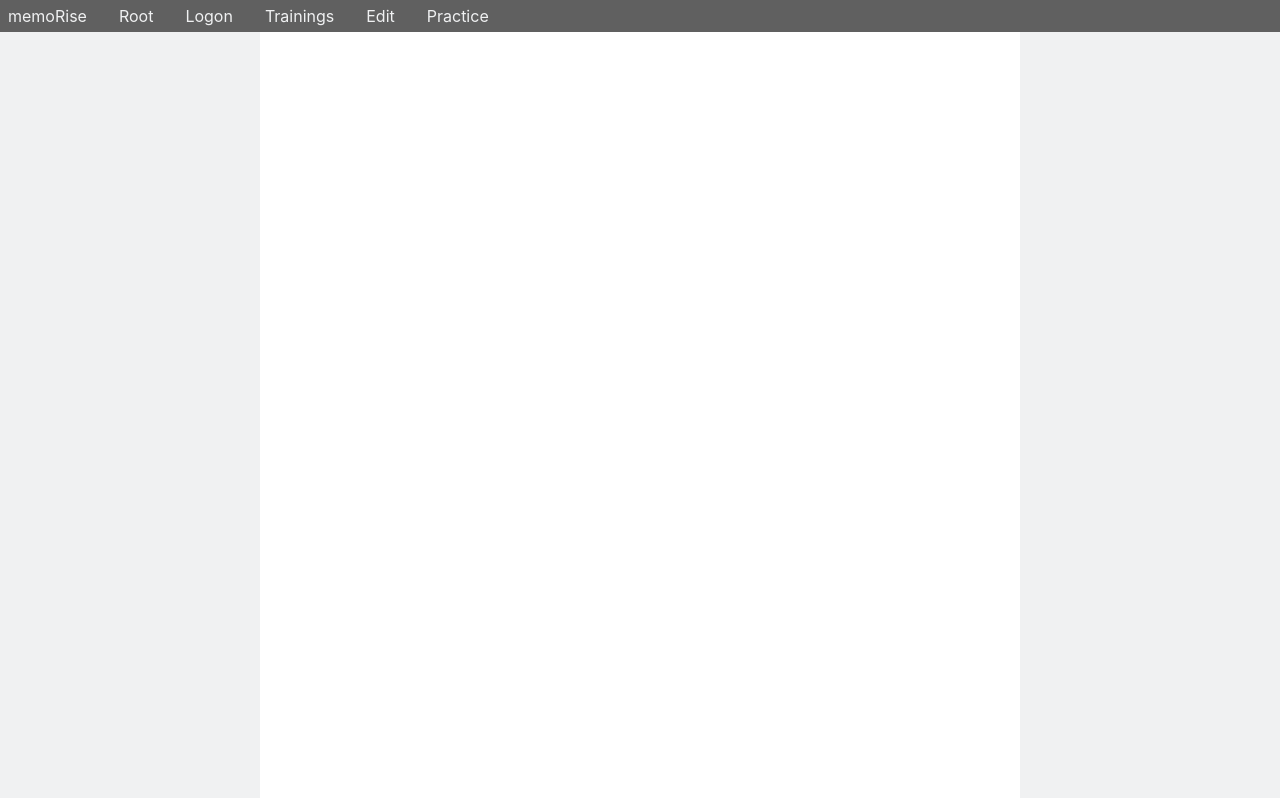
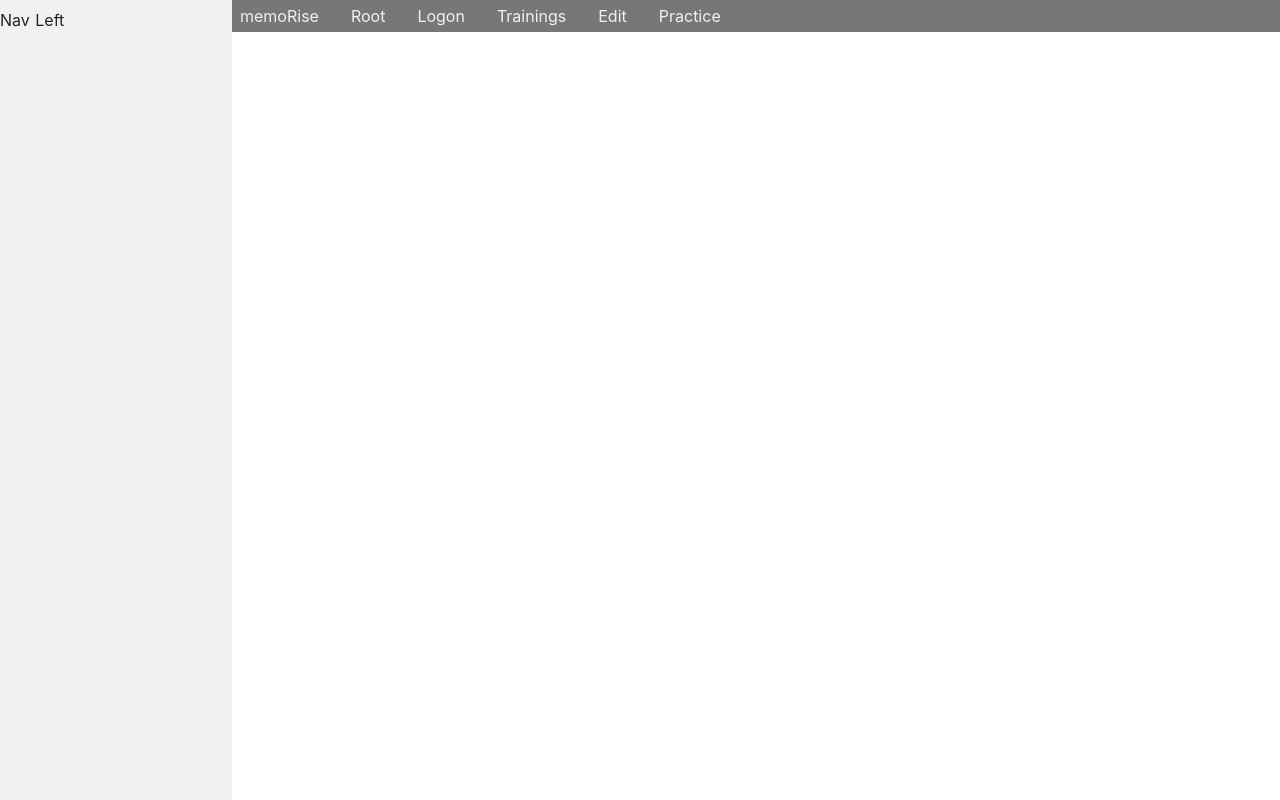
Before and after one commit to x700700/memorise-web-nuxt, a Nuxt app: page / in a window 1280 px wide. Built offline with nearby package versions, Linux system fonts and the light colour scheme; what vue-js-modal would draw is missing.

Commit message:
rewrite screen layout

```diff
--- a/components/Page/MemoHeader.vue
+++ b/components/Page/MemoHeader.vue
@@ -50,13 +50,13 @@ export default {
 
     .header-container {
       background-color: @grey-dark;
-      height: 2rem;
+      height: @top-nav-height;
       display: flex;
       flex-direction: row;
       align-items: center;
 
       .header-title {
-        margin-left: @margin;
+        margin-left: @mid-space;
       }
 
       div {
--- a/components/Practice.vue
+++ b/components/Practice.vue
@@ -70,6 +70,7 @@ export default {
       this.nextCardTransitionWidth = true;
       this.cardFront = true;
 
+      // Todo - JQuery Slide - get cb when css transition
       // make width css transition work
       setTimeout(() => {
         this.cardNumber += 1;
--- a/global/global-vars.less
+++ b/global/global-vars.less
@@ -1,8 +1,13 @@
 
 @max-mobile-width: 600px;
 
-@margin: 0.5rem;
+@left-nav-width: 14.5rem;
+@top-nav-height: 2rem;
+
+
+@mid-space: 0.5rem;
 @border-radius: 5px;
+
 
 @shadow-color1: rgba(0, 0, 0, .8);
 @shadow-color2: rgba(0, 0, 0, .25);
@@ -16,10 +21,10 @@
 
 @white: #fff;
 @grey-lightest: rgb(240, 241, 242);
-@grey-lighter: rgba(0, 0, 0, 0.25);
-@grey-light: rgba(0, 0, 0, 0.45);
-@grey-dark: rgba(0, 0, 0, 0.6);
-@grey-darkest: rgba(0, 0, 0, 0.9);
+@grey-lighter: #D9DADB;
+@grey-light: #AEAFB0;
+@grey-dark: #767778;
+@grey-darkest: #232323;
 @black: #000;
 
 @txt-dark: @grey-darkest;
--- a/pages/index.vue
+++ b/pages/index.vue
@@ -1,9 +1,20 @@
 
 <template>
   <div class="index-router">
+    <div class="nav-left">
+      <div class="nav-left-content">
+        Nav Left
+      </div>
+    </div>
+    <div class="main-container">
+      <div class="nav-top">
+        <div class="nav-top-container">
           <MemoHeader />
+        </div>
+      </div>
       <div class="content">
         <NuxtChild :key="$route.params.id" />
+      </div>
     </div>
   </div>
 </template>
@@ -46,7 +57,7 @@ export default {
     color: @txt-dark;
     // height: 100%;
     // min-height: 100%;
-    overflow: hidden;
+    // overflow: hidden;
   }
 </style>
 
@@ -56,17 +67,79 @@ export default {
   .index-router {
     background-color: @grey-lightest;
 
+    .nav-left {
+      margin: 0;
+      padding: 0;
+      border: 0;
+      outline: 0;
+      vertical-align: baseline;
+      background: transparent;
+      height: 100%;
+
+      .nav-left-content {
+        position: fixed;
+        z-index: 10;
+        left: 0;
+        top: 0;
+        width: @left-nav-width;
+        height: 100%;
+        padding: 10px 0 30px 0;
+        background-color: @grey-lightest;
+        color: @txt-dark;
+        box-sizing: border-box;
+        display: flex;
+        flex-direction: column;
+
+        @media (max-width: @max-mobile-width) {
+          display: none;
+        }
+      }
+    }
+
+    .main-container {
+      margin-left: @left-nav-width;
+      min-width: 358px;
+
+      @media (max-width: @max-mobile-width) {
+        margin-left: 0;
+      }
+
+      .nav-top {
+        z-index: 11;
+        position: fixed;
+        top: 0;
+        left: 0;
+        right: 0;
+        width: 100%;
+        min-width: @max-mobile-width;
+        height: @top-nav-height;
+        padding-left: @left-nav-width;
+        box-sizing: border-box;
+        pointer-events: none;
+
+        @media (max-width: @max-mobile-width) {
+          padding-left: 0;
+        }
+
+        .nav-top-container {
+          pointer-events: auto;
+        }
+      }
+
       .content {
-      max-width: 760px;
-      height: 95.8vh;
-      overflow-y: scroll;
+        display: block;
+        padding-top: @top-nav-height;
+        padding-bottom: @mid-space;
         background-color: @white;
-      margin: 0 auto 0 auto;
-      padding: @margin;
+        // max-width: 760px;
+        // height: 95.8vh;
+        // overflow-y: scroll;
+        // margin: 0 auto 0 auto;
 
         @media (max-width: @max-mobile-width) {
           max-width: 100%;
         }
       }
     }
+  }
 </style>
```
Lines whose indentation alone changed are shown as unchanged.
